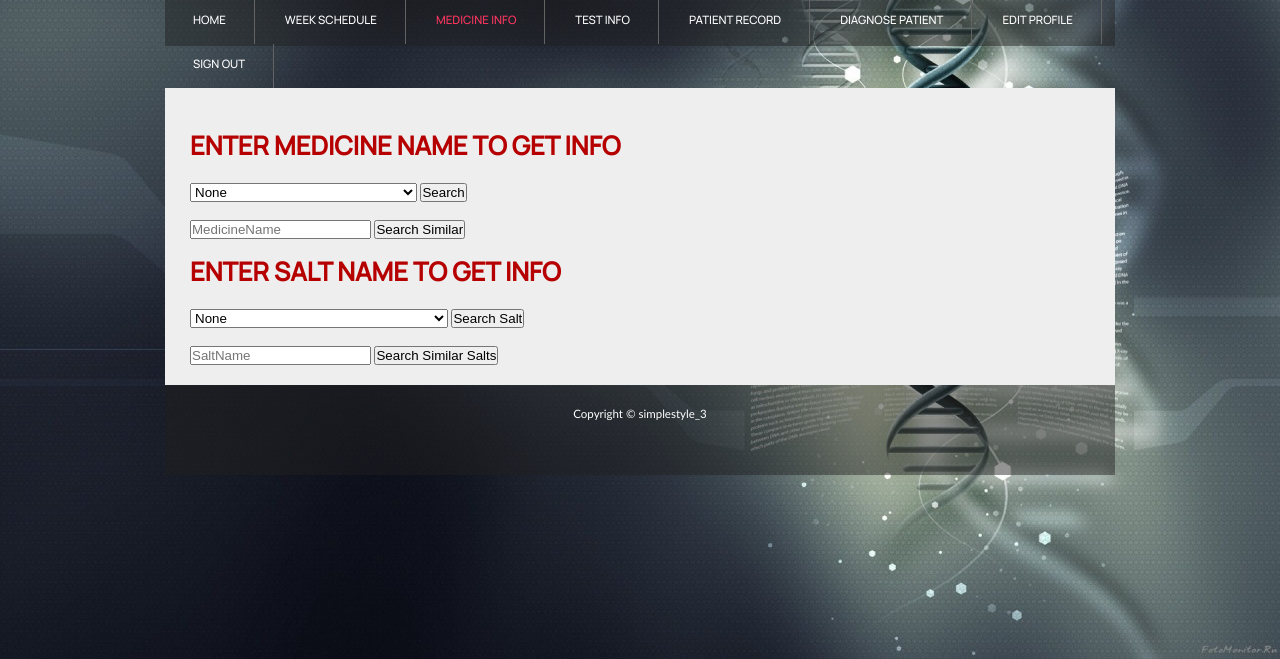
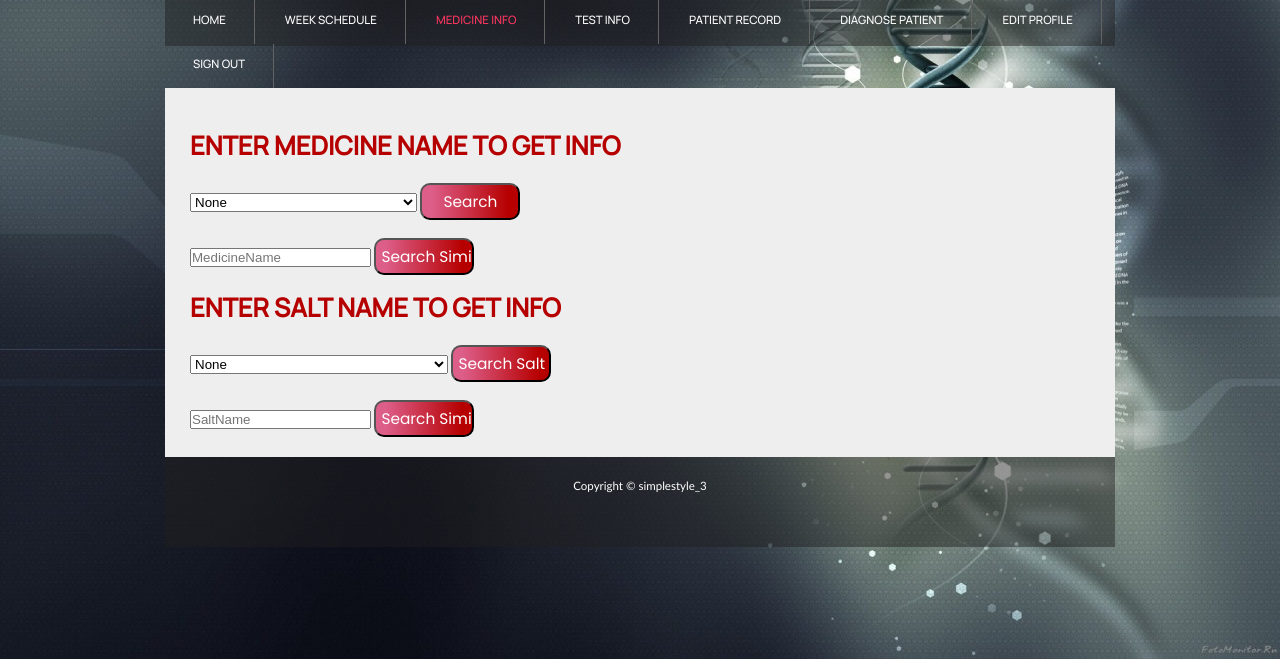
Before and after one commit to raghav0307/healthkart, a Flask app: page /doctors/medicine_info in a window 1280 px wide. Shown: the part 141-800 px from the top of the page. Run offline with Flask 2, Linux system fonts and the light colour scheme; a user stored in the database is signed in; data comes from the database, SQL or seed files in the repository; some web fonts are replaced.

Commit message:
Update doctors.css
input box design added

```diff
--- a/static/css/doctors.css
+++ b/static/css/doctors.css
@@ -97,6 +97,32 @@ ol li
 { display: block;
   text-align: center;
   margin: 20px auto;}
+
+.input{
+  width: 350px;
+  margin-right: 20px;
+  padding: 5px 5px;
+  font-family: 'Poppins', sans-serif;
+  font-size: 120%;
+  border-radius: 10px;
+  background-color: none;
+  border: 1px solid grey;
+  color: #000000;
+}
+
+input[type = submit]{
+  width: 100px;
+  padding: 5px 5px;
+  font-family: 'Poppins', sans-serif;
+  font-size: 120%;
+  color: #ffffff;
+  -webkit-border-radius: 10px;
+  background-image: linear-gradient(to right, #DD5E89 10%, #B60000 90%);
+}
+
+input[type = submit]:hover {
+  background-image: linear-gradient(to right, #B60000 10%, #DD5E89 90%);
+}
 
 #main, #header, #logo, #menubar, #site_content, #footer
 { margin-left: auto;
```
